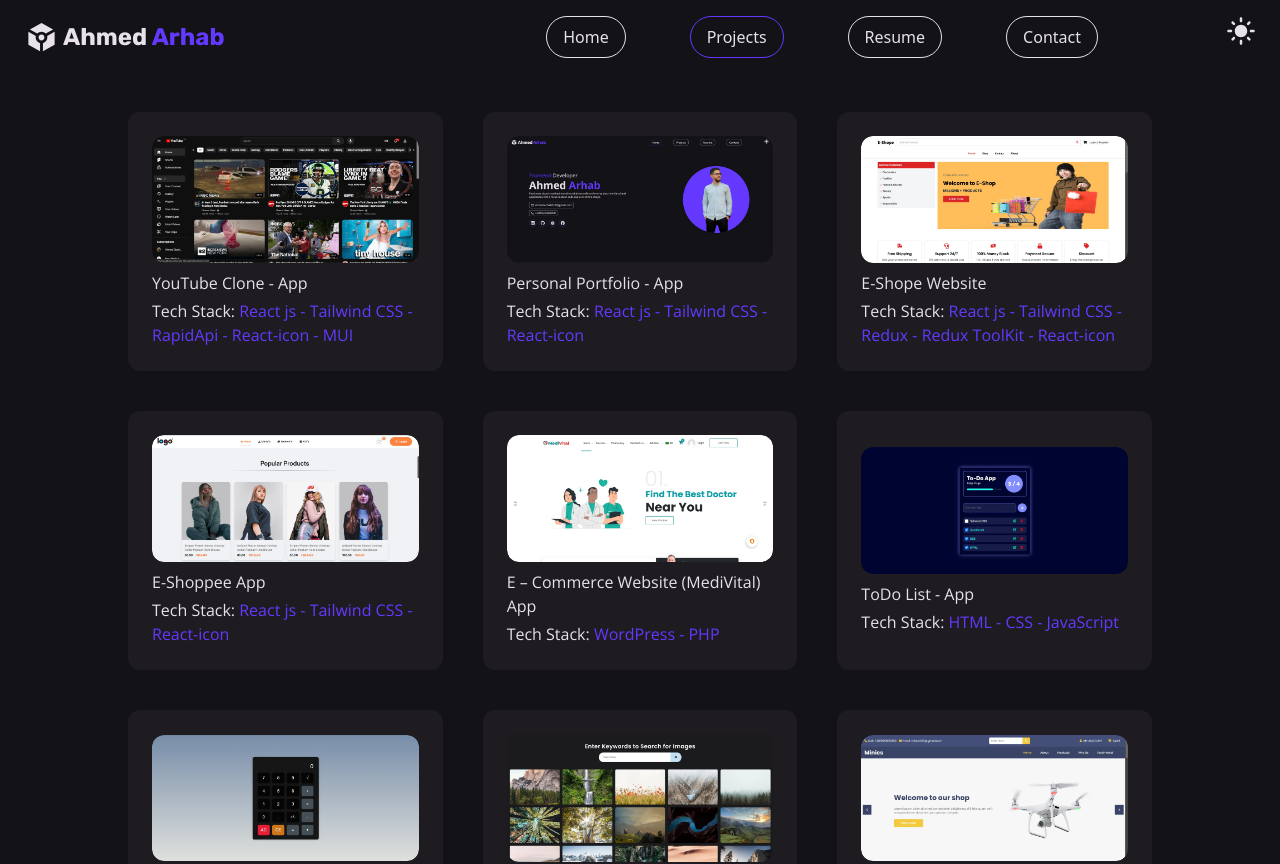
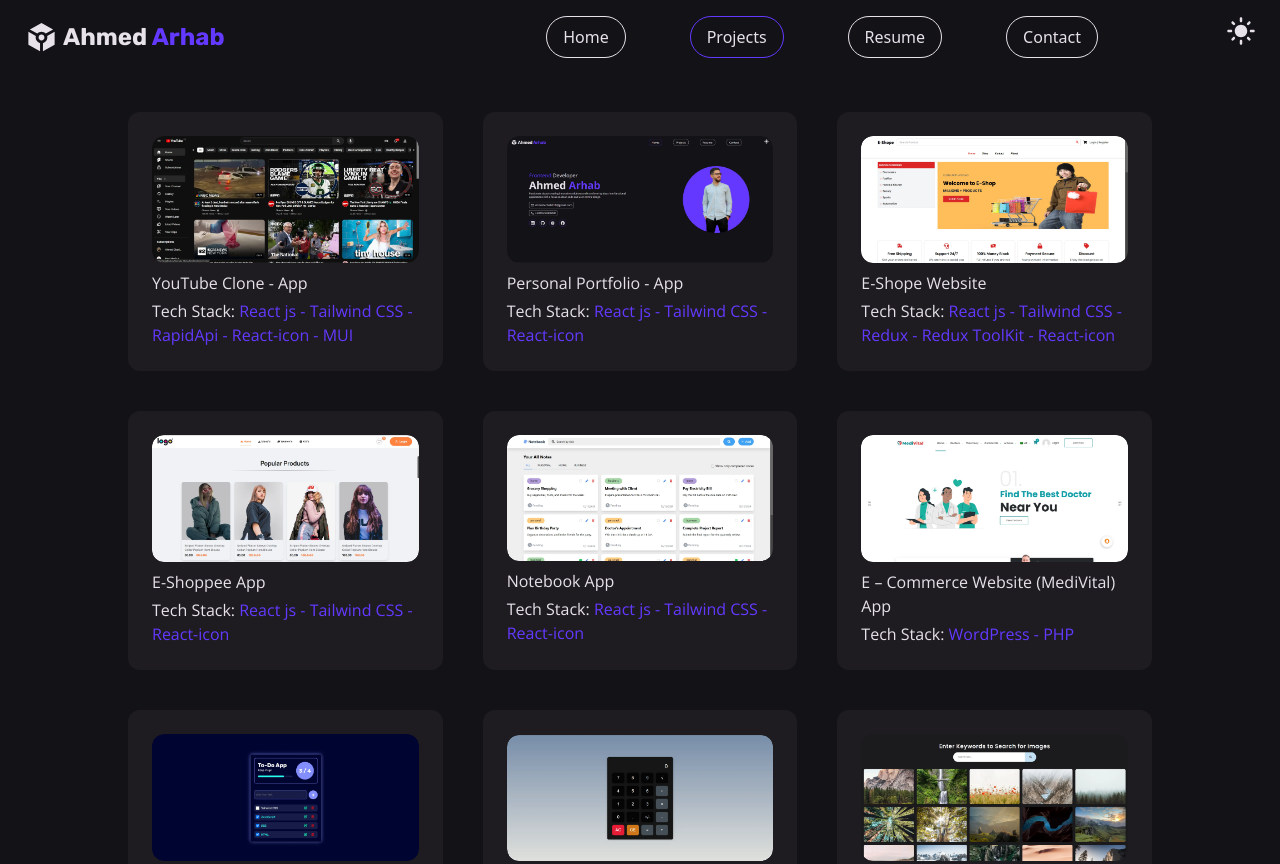
Before and after one commit to ar7ab/Portfolio-App, a React (Vite) app: page /#/project in a window 1280 px wide. Shown: the top 864 px of the page. Built offline with nearby package versions, Linux system fonts and the light colour scheme.

Commit message:
Update Projects

```diff
--- a/src/pages/Projects.jsx
+++ b/src/pages/Projects.jsx
@@ -12,6 +12,7 @@ import MediPlusImg from "../assets/MediPlus.webp";
 import DashboaedImg from "../assets/Dashboard.webp";
 import E_ShopeImg from "../assets/E-shope.webp";
 import E_ShoppeeImg from "../assets/shoppee.webp";
+import NotebookImg from "../assets/NoteApp.webp";
 
 const projects = [
   {
@@ -44,48 +45,55 @@ const projects = [
   },
   {
     id: 5,
+    name: "Notebook App",
+    img: NotebookImg,
+    stackTech: "React js - Tailwind CSS - React-icon",
+    link: "https://ar7ab.github.io/Note-App/",
+  },
+  {
+    id: 6,
     name: "E – Commerce Website (MediVital) App",
     img: MediVitalImg,
     stackTech: "WordPress - PHP",
     link: "https://dev-medivital.pantheonsite.io/",
   },
   {
-    id: 6,
+    id: 7,
     name: "ToDo List - App",
     img: ToDo_ListImg,
     stackTech: "HTML - CSS - JavaScript",
     link: "https://ar7ab.github.io/ToDo-List-App/",
   },
   {
-    id: 7,
+    id: 8,
     name: "Calculator - App",
     img: CalculatorImg,
     stackTech: "HTML - CSS - JavaScript",
     link: "https://ar7ab.github.io/Calculator-App/",
   },
   {
-    id: 8,
+    id: 9,
     name: "Calculator - App",
     img: SearchImg,
     stackTech: "HTML - CSS - JavaScript",
     link: "https://ar7ab.github.io/search-image-engine/",
   },
   {
-    id: 9,
+    id: 10,
     name: "Minics Website",
     img: MinicsImg,
     stackTech: "HTML - CSS",
     link: "https://ar7ab.github.io/Minics-Website/",
   },
   {
-    id: 10,
+    id: 11,
     name: "MediPlus Website",
     img: MediPlusImg,
     stackTech: "HTML - CSS",
     link: "https://ar7ab.github.io/MediPlus-Website/",
   },
   {
-    id: 11,
+    id: 12,
     name: "Dashboard Website",
     img: DashboaedImg,
     stackTech: "HTML - CSS",
```
Also changed, not shown: src/assets/NoteApp.webp (added).
